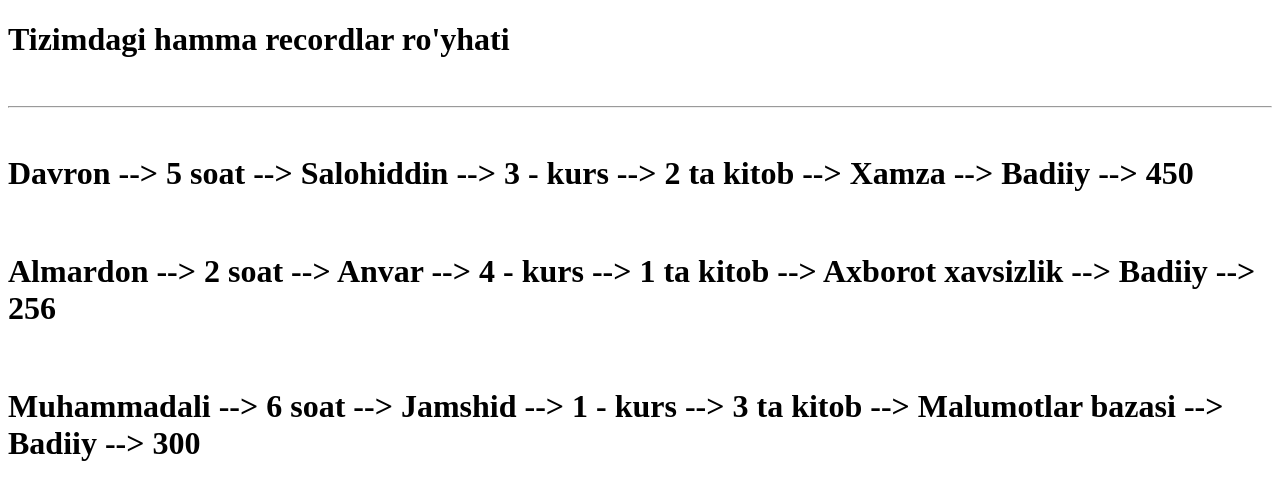
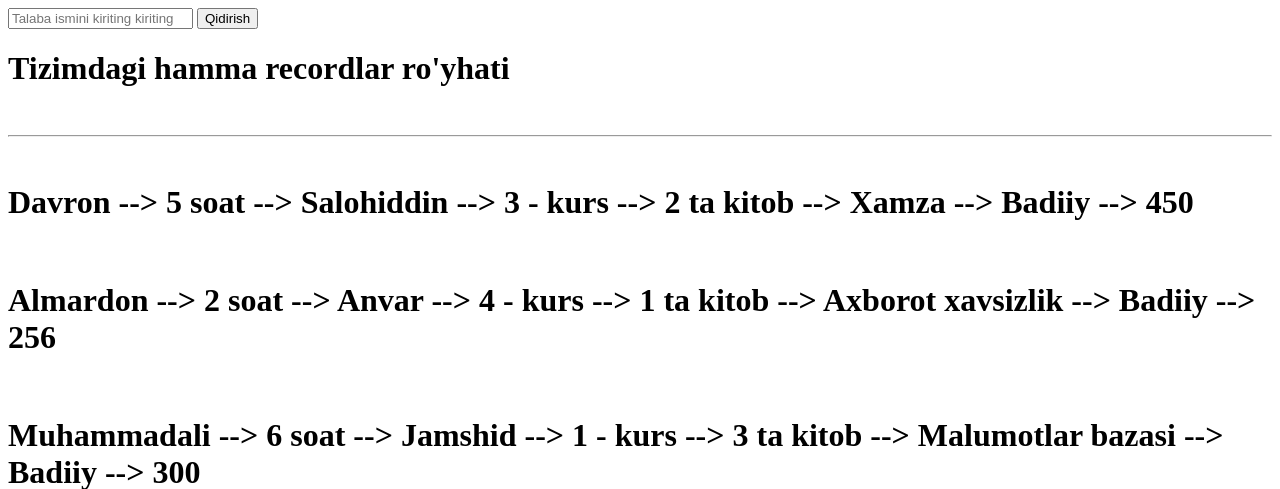
Before and after one commit to abduvaliyevsalohiddin/Kutubxona, a Django app: page /hamma_recordlar/ in a window 1280 px wide. Shown: the top 489 px of the page. Run offline with Django 4.2, Linux system fonts and the light colour scheme; data comes from the database, SQL or seed files in the repository.

Commit message:
vazifa 1 Hamma recordlarni chiqaruvchi sahifaga talaba ismi bo’yicha recordlarni qidirish imkoniyati

```diff
--- a/asosiy/views.py
+++ b/asosiy/views.py
@@ -63,8 +63,13 @@ def hamma_kitob(request):
 
 
 def hamma_record(request):
+    soz = request.GET.get("qidirish_sozi")
+    natija = Record.objects.all()
+    if soz:
+        natija = natija.filter(talaba__ism__contains = soz)
+
     content = {
-        "record": Record.objects.all()
+        "record": natija
     }
     return render(request, "vazifa/hamma_record.html", content)
 
--- a/templates/vazifa/hamma_record.html
+++ b/templates/vazifa/hamma_record.html
@@ -2,9 +2,13 @@
 <html lang="en">
 <head>
     <meta charset="UTF-8">
-    <title>Title</title>
+    <title>Hamma recordlar</title>
 </head>
 <body>
+    <form method="get">
+        <input type="text" placeholder="Talaba ismini kiriting kiriting" name="qidirish_sozi">
+        <button>Qidirish</button>
+    </form>
 <h1>Tizimdagi hamma recordlar ro'yhati </h1>
     <br>
     <hr>
```
